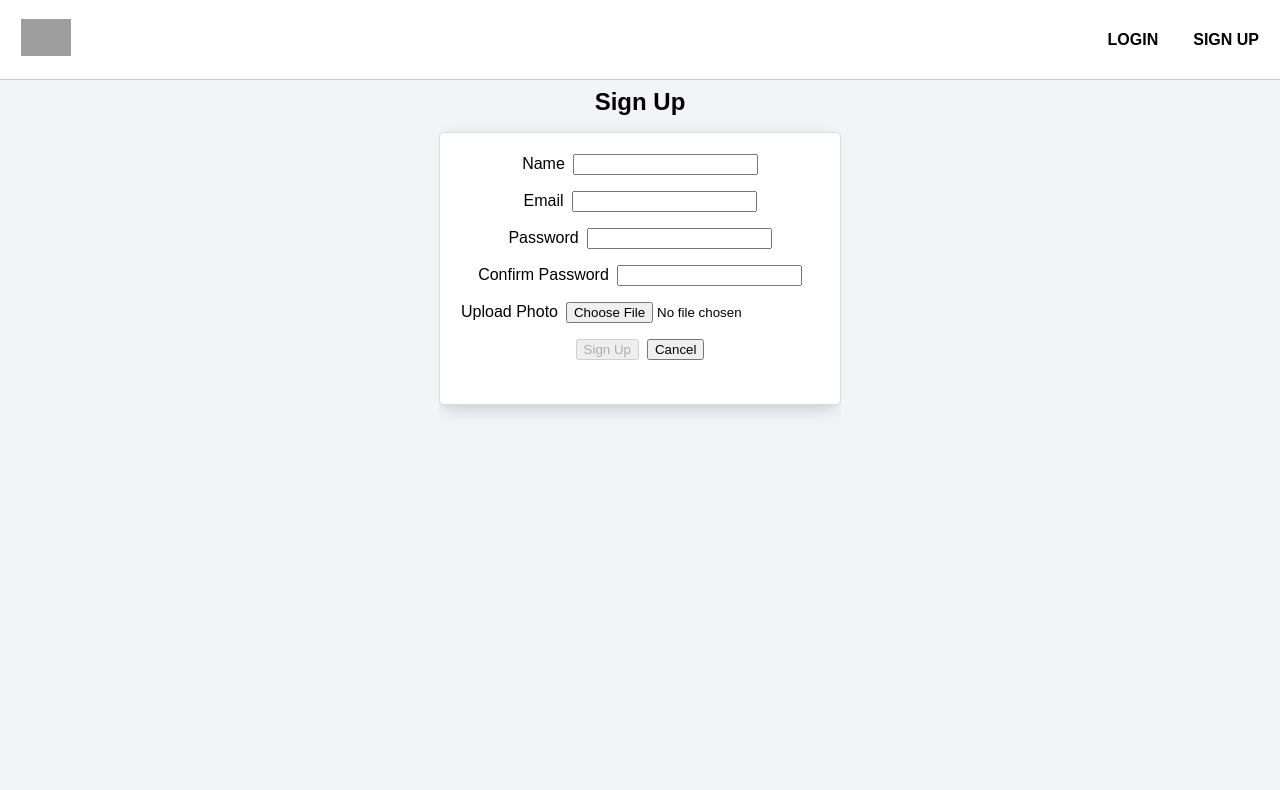
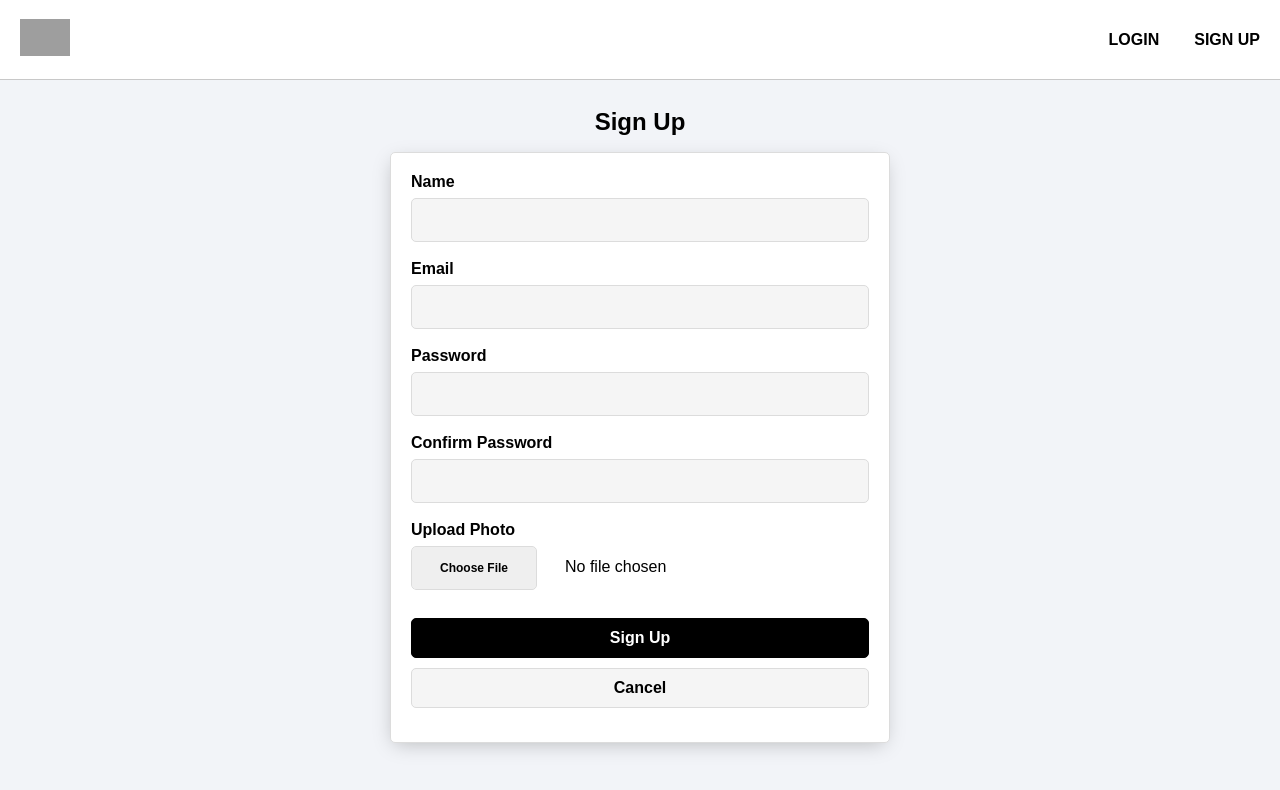
Before and after one commit to whlong1/meow-meow-beans-front, a React (Create React App) app: page /signup in a window 1280 px wide. Shown: the top 790 px of the page. Built offline with nearby package versions, Linux system fonts and the light colour scheme; no server answers; grey boxes are pictures that could not be loaded; a web font is replaced by a local one.

Commit message:
Style forms

```diff
--- a/src/components/LoginForm/LoginForm.module.css
+++ b/src/components/LoginForm/LoginForm.module.css
@@ -1,16 +1,84 @@
 .container {
+  width: 100%;
   display: flex;
-  flex-flow: column nowrap;
-  justify-content: center;
-  align-items: center;
+  padding: 20px;
+  max-width: 500px;
+  border-radius: 5px;
   margin-bottom: 50px;
+  flex-direction: column;
+  background-color: white;
+  border: 1px solid var(--border);
+  box-shadow: -1px 5px 19px -5px rgba(0, 0, 0, 0.25);
+  -moz-box-shadow: -1px 5px 19px -5px rgba(0, 0, 0, 0.25);
+  -webkit-box-shadow: -1px 5px 19px -5px rgba(0, 0, 0, 0.25);
 }
 
-.label,
-.button {
-  margin-right: 0.5rem;
+.container label,
+.container button {
+  width: 100%;
 }
 
 .inputContainer {
-  margin-bottom: 1rem;
+  width: 100%;
+  display: flex;
+  margin-bottom: .25rem;
+  flex-direction: column;
 }
+
+input {
+  border: none;
+  padding: 12px;
+  font-size: 16px;
+  resize: vertical;
+  border-radius: 5px;
+  background: whitesmoke;
+  margin: 7px 0px 14px 0px;
+  border: 1px solid var(--border);
+}
+
+label {
+  font-size: 16px;
+  font-weight: 600;
+}
+
+.container button {
+  color: white;
+  font-size: 16px;
+  cursor: pointer;
+  font-weight: 900;
+  margin-bottom: 10px;
+  border-radius: 5px;
+  text-align: center;
+  background: black;
+  border: 1px solid black;
+  padding: 10px 24px 10px 24px;
+}
+
+.container a button {
+  color: black;
+  font-size: 16px;
+  cursor: pointer;
+  font-weight: 900;
+  border-radius: 5px;
+  text-align: center;
+  background: whitesmoke;
+  border: 1px solid var(--border);
+}
+
+
+input[type="file"] {
+  padding: 0;
+  border: none;
+  background: none;
+  margin-bottom: 24px;
+}
+
+input::file-selector-button {
+  font-size: 12px;
+  font-weight: 600;
+  border-radius: 5px;
+  padding: 14px 28px;
+  margin-right: 28px;
+  text-align: center;
+  border: 1px solid var(--border);
+}
--- a/src/components/SignupForm/SignupForm.module.css
+++ b/src/components/SignupForm/SignupForm.module.css
@@ -1,16 +1,83 @@
 .container {
+  width: 100%;
   display: flex;
-  flex-flow: column nowrap;
-  justify-content: center;
-  align-items: center;
+  padding: 20px;
+  max-width: 500px;
+  border-radius: 5px;
   margin-bottom: 50px;
+  flex-direction: column;
+  background-color: white;
+  border: 1px solid var(--border);
+  box-shadow: -1px 5px 19px -5px rgba(0, 0, 0, 0.25);
+  -moz-box-shadow: -1px 5px 19px -5px rgba(0, 0, 0, 0.25);
+  -webkit-box-shadow: -1px 5px 19px -5px rgba(0, 0, 0, 0.25);
 }
 
-.label,
-.button {
-  margin-right: .5rem;
+.container label,
+.container button {
+  width: 100%;
 }
 
 .inputContainer {
-  margin-bottom: 1rem;
+  width: 100%;
+  display: flex;
+  margin-bottom: .25rem;
+  flex-direction: column;
 }
+
+input {
+  border: none;
+  padding: 12px;
+  font-size: 16px;
+  resize: vertical;
+  border-radius: 5px;
+  background: whitesmoke;
+  margin: 7px 0px 14px 0px;
+  border: 1px solid var(--border);
+}
+
+label {
+  font-size: 16px;
+  font-weight: 600;
+}
+
+.container button {
+  color: white;
+  font-size: 16px;
+  cursor: pointer;
+  font-weight: 900;
+  margin-bottom: 10px;
+  border-radius: 5px;
+  text-align: center;
+  background: black;
+  border: 1px solid black;
+  padding: 10px 24px 10px 24px;
+}
+
+.container a button {
+  color: black;
+  font-size: 16px;
+  cursor: pointer;
+  font-weight: 900;
+  border-radius: 5px;
+  text-align: center;
+  background: whitesmoke;
+  border: 1px solid var(--border);
+}
+
+input[type="file"] {
+  padding: 0;
+  border: none;
+  background: none;
+  margin-bottom: 24px;
+}
+
+input::file-selector-button {
+  font-size: 12px;
+  font-weight: 600;
+  border-radius: 5px;
+  padding: 14px 28px;
+  margin-right: 28px;
+  text-align: center;
+  border: 1px solid var(--border);
+}
--- a/src/index.css
+++ b/src/index.css
@@ -82,20 +82,6 @@ a {
   color: black;
   font-weight: 600;
   text-decoration: none;
-}
-
-form {
-  width: 100%;
-  display: flex;
-  max-width: 500px;
-  border-radius: 5px;
-  flex-direction: column;
-  background-color: white;
-  padding: 21px 21px 28px 21px;
-  border: 1px solid rgb(220, 220, 220);
-  box-shadow: -1px 5px 19px -5px rgba(0, 0, 0, 0.25);
-  -moz-box-shadow: -1px 5px 19px -5px rgba(0, 0, 0, 0.25);
-  -webkit-box-shadow: -1px 5px 19px -5px rgba(0, 0, 0, 0.25);
 }
 
 article {
@@ -186,7 +172,7 @@ nav {
   height: 80px;
   display: flex;
   position: fixed;
-  padding: 14px 21px;
+  padding: 12px 20px;
   align-items: center;
   background: white;
   border-bottom: 1px solid rgb(200, 200, 200);
--- a/src/pages/Landing/Landing.module.css
+++ b/src/pages/Landing/Landing.module.css
@@ -37,17 +37,15 @@
 }
 
 .container button {
-  font-weight: 900;
+  color: white;
   font-size: 20px;
   cursor: pointer;
-  border: 3px solid var(--font-outline);
+  font-weight: 900;
+  border-radius: 5px;
+  text-align: center;
+  background: black;
   border: 2px solid white;
-  border-radius: 5px;
   padding: 10px 24px 10px 24px;
-  text-align: center;
-  color: white;
-  background: var(--secondary);
-  background: black;
   box-shadow: -1px 5px 19px -5px rgba(0, 0, 0, 0.25);
   -moz-box-shadow: -1px 5px 19px -5px rgba(0, 0, 0, 0.25);
   -webkit-box-shadow: -1px 5px 19px -5px rgba(0, 0, 0, 0.25);
--- a/src/pages/Login/Login.module.css
+++ b/src/pages/Login/Login.module.css
@@ -1,5 +1,8 @@
 .container {
+  width: 100%;
+  padding: 20px;
   display: flex;
+  overflow: scroll;
   align-items: center;
   flex-direction: column;
 }
--- a/src/pages/Signup/Signup.module.css
+++ b/src/pages/Signup/Signup.module.css
@@ -1,5 +1,8 @@
 .container {
+  width: 100%;
+  padding: 20px;
   display: flex;
+  overflow: scroll;
   align-items: center;
   flex-direction: column;
 }
```
